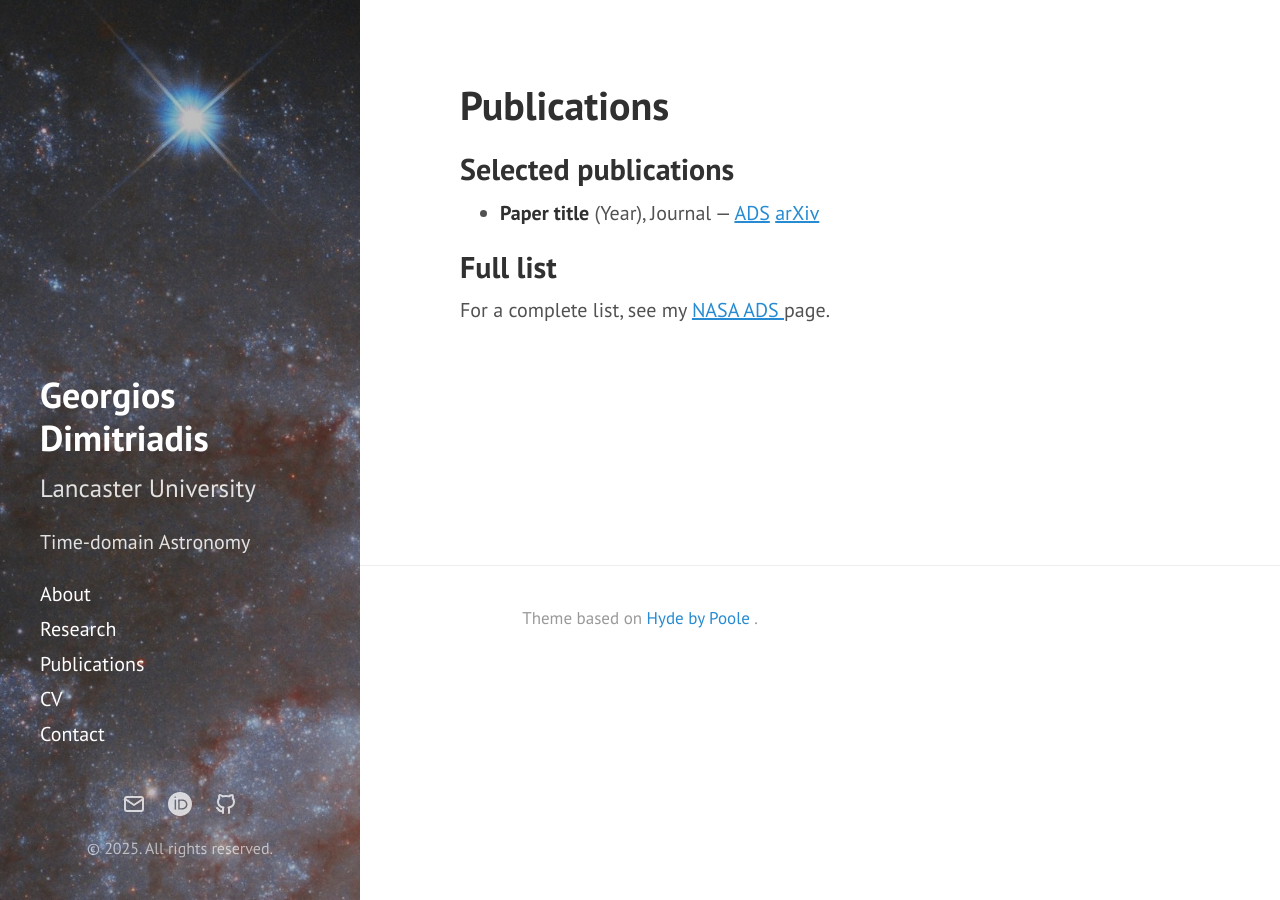
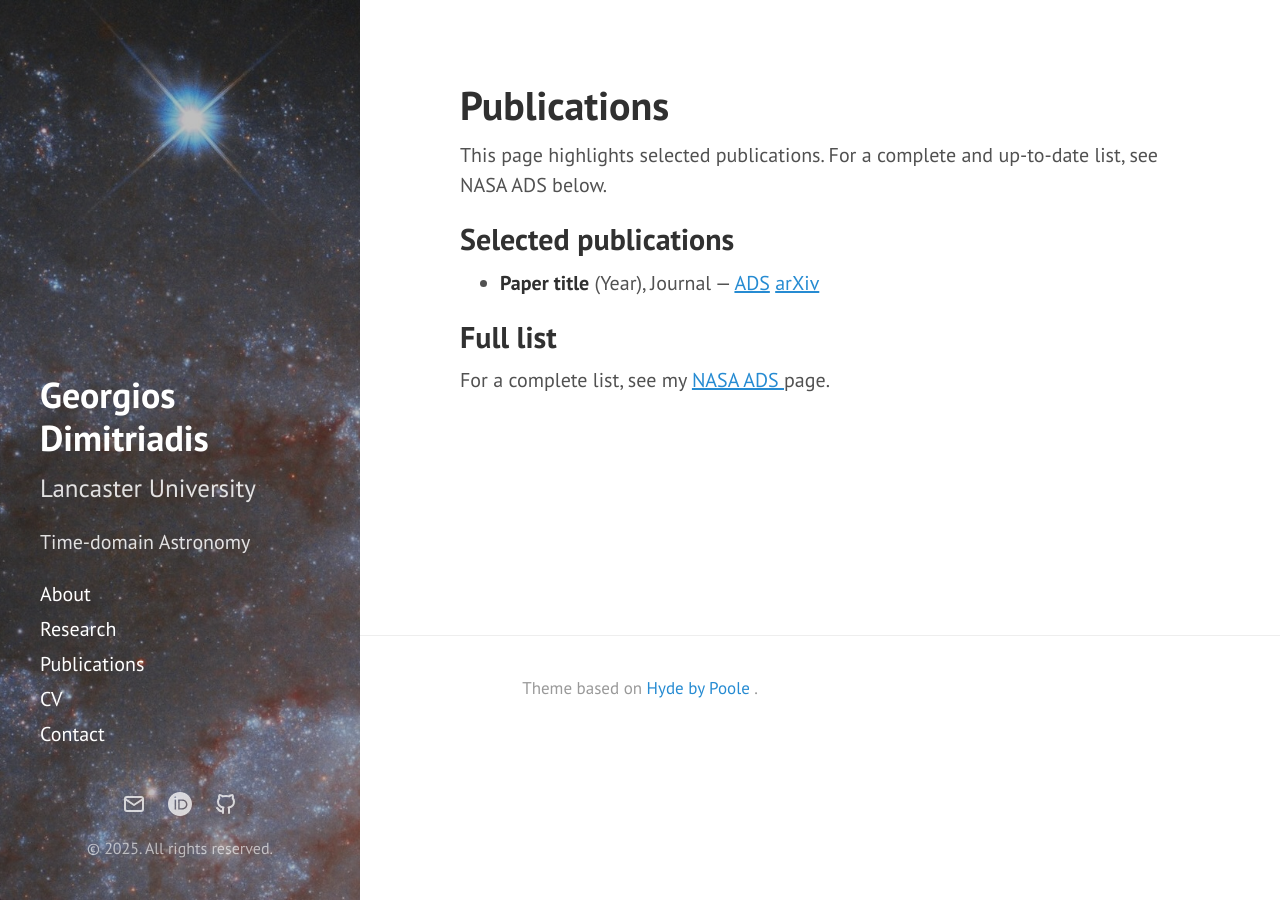
Before and after one commit to geodimitriadis/geodimitriadis.github.io, a Jekyll site: the page built from publications.md, in a window 1280 px wide. Built offline with Jekyll 4.4.1, drawn with Linux system fonts in a browser that asks for light colours.

Commit message:
Update publications.md

```diff
--- a/publications.md
+++ b/publications.md
@@ -2,6 +2,8 @@
 layout: page
 title: Publications
 ---
+
+This page highlights selected publications. For a complete and up-to-date list, see NASA ADS below.
 
 ## Selected publications
 - **Paper title** (Year), Journal — [ADS](#) [arXiv](#)
```
